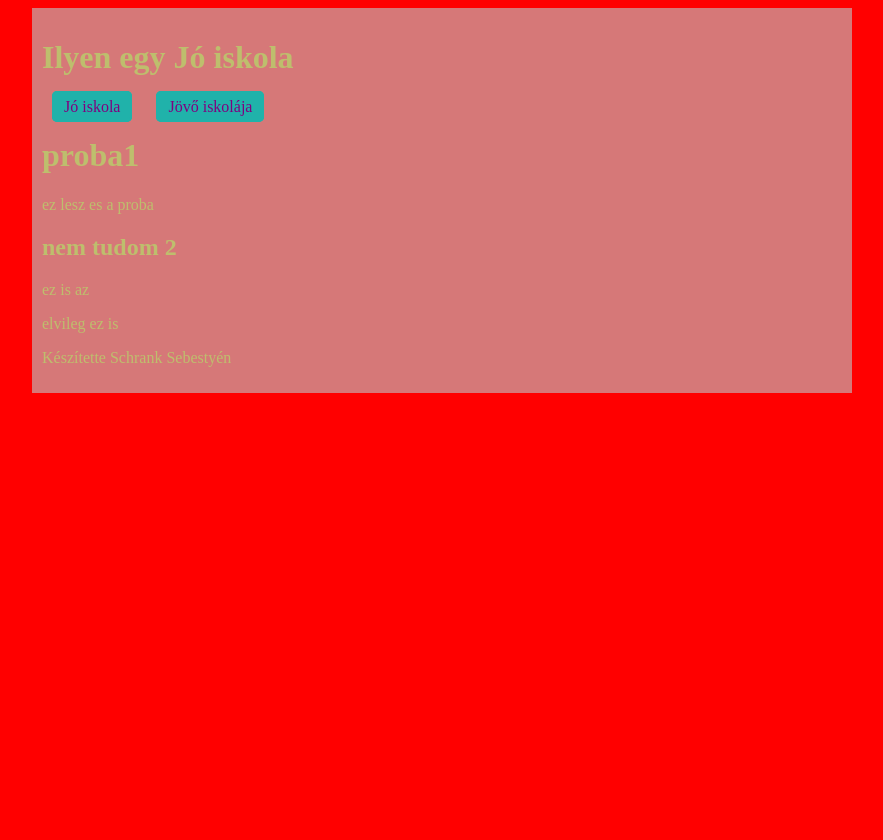
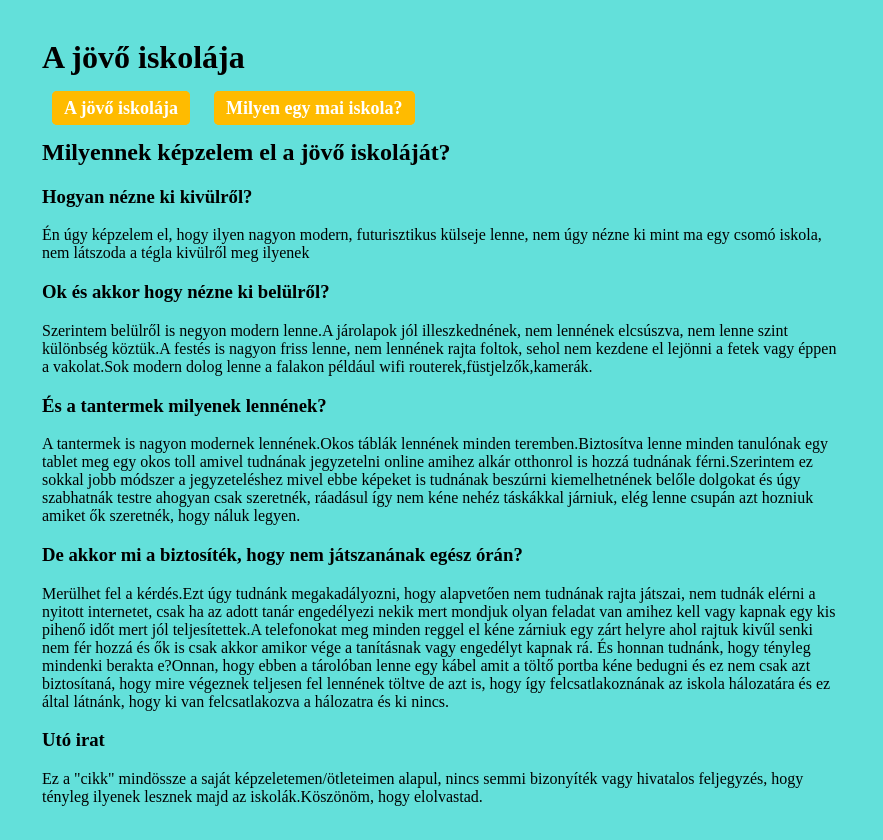
Before and after one commit to Halalfej01/idk, a plain HTML site: page index.html in a window 1280 px wide. Shown: the whole page, without its empty margins (198-1081 px from the left). Before the commit the page ends 800 px from the top, so only its background shows below. Drawn offline with Linux system fonts and the light colour scheme.

Commit message:
ez a vegso valtoztatas

```diff
--- a/index.html
+++ b/index.html
@@ -1,30 +1,43 @@
 <!DOCTYPE html>
 <html lang="hu">
   <head>
-    <meta charset="UTF-8">
-    <meta name="viewport" content="width=device-width, initial-scale=1.0">
+    <meta charset="UTF-8" />
+    <meta name="viewport" content="width=device-width, initial-scale=1.0" />
+    <meta name="description" content="a jovo iskolája" />
+    <meta name="keywords" content="a jovo iskolaja" />
     <title>Schrank Sebestyén</title>
-    <link rel="stylesheet" href="stilus.css">
+    <link rel="stylesheet" href="stilus.css" />
   </head>
-<body id="maki">
-<!-- altalanos tarolo -->
+  <body id="jovoiskolaja">
     <div id="tarolo">
-    <diV ID="fejlec">
-        <h1>Ilyen egy Jó iskola</h1>
-    </diV>
+      <div id="fejlec">
+        <h1>A jövő iskolája</h1>
+      </div>
       <div id="menu">
-        <a href="index.html">Jó iskola</a>
-        <a href="masik.html">Jövő iskolája</a>
+        <a href="index.html">A jövő iskolája</a>
+        <a href="masik.html">Milyen egy mai iskola?</a>
       </div>
       <div id="tartalom">
- <h1> proba1</h1>
- <p> ez lesz es a proba</p>
- <h2> nem tudom 2</h2>
- <p>ez is az</p>
- <p>elvileg ez is</p>
-    </div>
-    <div id="lablec">
-        <p>Készítette Schrank Sebestyén</p>
+        <h2>Milyennek képzelem el a jövő iskoláját?</h2>
+        <h3>Hogyan nézne ki kivülről?</h3>
+        <p>
+          Én úgy képzelem el, hogy ilyen nagyon modern, futurisztikus külseje
+          lenne, nem úgy nézne ki mint ma egy csomó iskola, nem látszoda a tégla
+          kivülről meg ilyenek
+        </p>
+        <h3>Ok és akkor hogy nézne ki belülről?</h3>
+        <p>
+          Szerintem belülről is negyon modern lenne.A járolapok jól
+          illeszkednének, nem lennének elcsúszva, nem lenne szint különbség
+          köztük.A festés is nagyon friss lenne, nem lennének rajta foltok,
+          sehol nem kezdene el lejönni a fetek vagy éppen a vakolat.Sok modern dolog lenne a falakon például wifi routerek,füstjelzők,kamerák.
+        </p>
+        <h3>És a tantermek milyenek lennének?</h3>
+        <p>A tantermek is nagyon modernek lennének.Okos táblák lennének minden teremben.Biztosítva lenne minden tanulónak egy tablet meg egy okos toll amivel tudnának jegyzetelni online amihez alkár otthonrol is hozzá tudnának férni.Szerintem ez sokkal jobb módszer a jegyzeteléshez mivel ebbe képeket is tudnának beszúrni kiemelhetnének belőle dolgokat és úgy szabhatnák testre ahogyan csak szeretnék, ráadásul így nem kéne nehéz táskákkal járniuk, elég lenne csupán azt hozniuk amiket ők szeretnék, hogy náluk legyen.</p>
+        <h3>De akkor mi a biztosíték, hogy nem játszanának egész órán?</h3>
+        <P>Merülhet fel a kérdés.Ezt úgy tudnánk megakadályozni, hogy alapvetően nem tudnának rajta játszai, nem tudnák elérni a nyitott internetet, csak ha az adott tanár engedélyezi nekik mert mondjuk olyan feladat van amihez kell vagy kapnak egy kis pihenő időt mert jól teljesítettek.A telefonokat meg minden reggel el kéne zárniuk egy zárt helyre ahol rajtuk kivűl senki nem fér hozzá és ők is csak akkor amikor vége a tanításnak vagy engedélyt kapnak rá. És honnan tudnánk, hogy tényleg mindenki berakta e?Onnan, hogy ebben a tárolóban lenne egy kábel amit a töltő portba kéne bedugni és ez nem csak azt biztosítaná, hogy mire végeznek teljesen fel lennének töltve de azt is, hogy így felcsatlakoznának az iskola hálozatára és ez által látnánk, hogy ki van felcsatlakozva a hálozatra és ki nincs.</P>
+        <h3>Utó irat</h3>
+        <p>Ez a "cikk" mindössze a saját képzeletemen/ötleteimen alapul, nincs semmi bizonyíték vagy hivatalos feljegyzés, hogy tényleg ilyenek lesznek majd az iskolák.Köszönöm, hogy elolvastad.</p>
       </div>
     </div>
   </body>
--- a/stilus.css
+++ b/stilus.css
@@ -1,27 +1,29 @@
-#kaki{
-    background-color:rgb(150, 150, 218)
+#jovoiskolaja{
+background-color:rgb(99, 224, 218);
 }
-#maki{
-    background-color:red
+
+#maiiskola{
+    background-color:rgb(223, 3, 243);
 }
 #tarolo{
-    background-color:rgb(214, 120, 120);
-    color:rgb(190, 190, 109);
-    width:80%;/* widthet miundig szazalekosan add meg */
+    width: 100%;
     max-width: 800px;
-    margin:auto; /* a tarolo kozepre kerul */
+    margin: auto;
     padding: 10px;
 }
 #menu a{
     text-decoration: none;
-    color:purple;
-    border:2px solid lightseagreen;
-    background-color: lightseagreen;
+    color: rgb(255, 255, 255);
+    font-size: large;
+    font-weight: bold;
+    border:2px solid rgb(255, 187, 0);
+    background-color:rgb(255, 187, 0) ;
     padding:5px 10px 5px 10px;
-    margin:10px;
-    border-radius:5px;
+    margin: 10px;
+    border-radius: 5px;
 }
 #menu a:hover{
-    color:yellow;
-    background-color:red;
+    color: rgb(9, 255, 0);
+    background-color: azure;
+    border:azure
 }
```
Also changed, not shown: masik.html (+27 -15 lines). Lines whose indentation alone changed are shown as unchanged.
